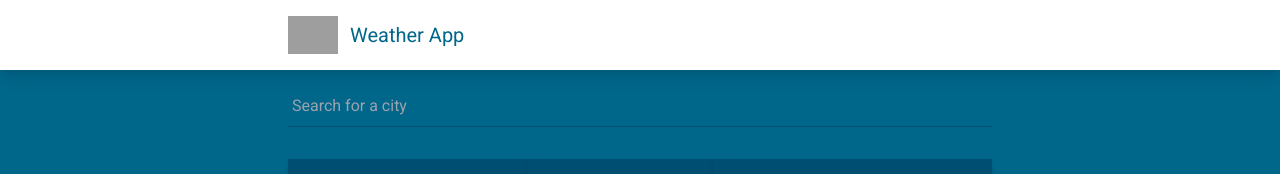
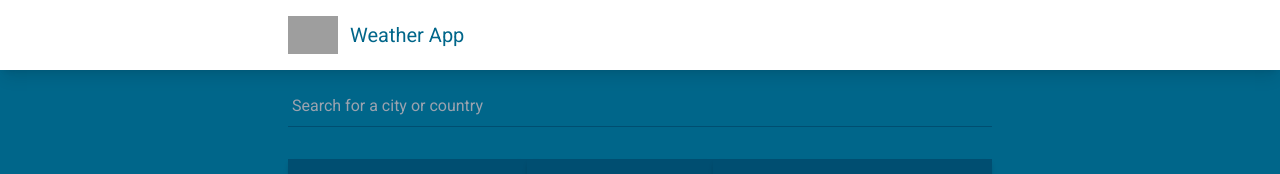
Before and after one commit to felipe-barria95/ria-weather-app, a Vue app: page / in a window 1280 px wide. Shown: the top 174 px of the page. Built offline with nearby package versions, Linux system fonts and the light colour scheme; grey boxes are pictures that could not be loaded.

Commit message:
feat(): lowercase use case

```diff
--- a/src/views/SearchView.vue
+++ b/src/views/SearchView.vue
@@ -5,8 +5,8 @@
                 type="text"
                 v-model="searchQuery"
                 @input="getSearchResults"
-                placeholder="Search for a city"
-                class="py-2 px-1 w-full bg-transparent border-b •focus: border-weather-secondary focus: outline-none focus: shadow-[Opx_1px_0_0_#004E71]"
+                placeholder="Search for a city or country"
+                class="py-2 px-1 w-full bg-transparent border-b border-weather-secondary focus: outline-none focus: shadow-[Opx_1px_0_0_#004E71]"
             />
             <ul
                 class="absolute bg-white text-weather-secondary w-full shadow-md py-2 px-1 top-[66]"
@@ -56,7 +56,7 @@ const getSearchResults = () => {
                 )
                 const CSVResultArray = result.data.split('\n')
                 const filteredResults = CSVResultArray.filter((row) =>
-                    row.includes(searchQuery.value)
+                    row.toLowerCase().includes(searchQuery.value.toLowerCase())
                 ).slice(0, 10)
                 const parsedResults = filteredResults.map((res) => {
                     const sep = res.split(',')
```
